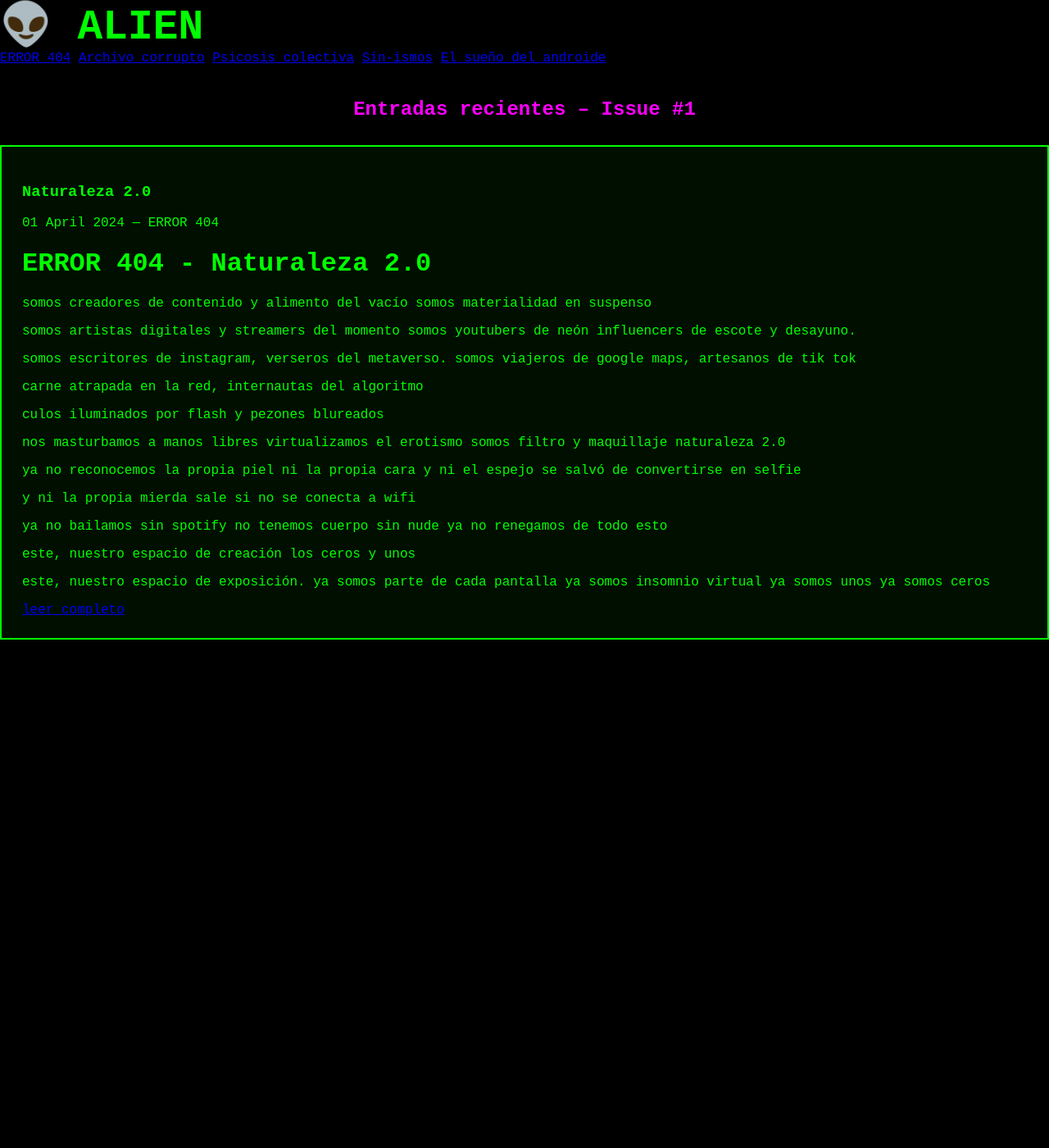
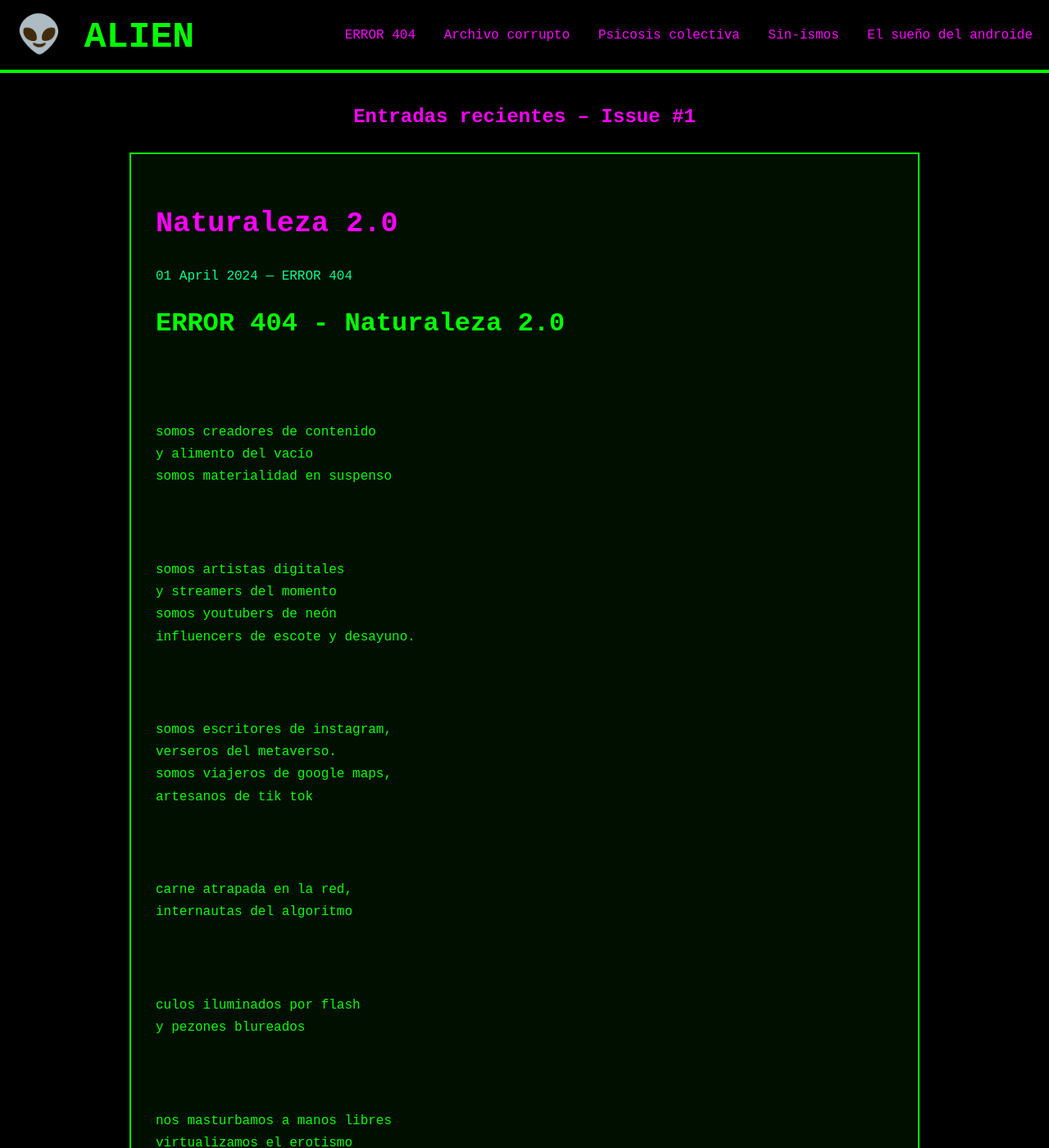
Before and after one commit to alienrevista-nave/Alien-Revista-2.0, a Jekyll site: the page built from index.md, in a window 1280 px wide and 1400 px high. Shown: the whole window at 82% size. Built offline with Jekyll 4.4.1, drawn with Linux system fonts in a browser that asks for light colours.

Commit message:
Update style.css

```diff
--- a/assets/css/style.css
+++ b/assets/css/style.css
@@ -1,75 +1,57 @@
 body {
-  background: black;
+  background: black !important;
   color: #00ff00;
   font-family: 'Courier New', Courier, monospace;
   margin: 0;
   padding: 0;
 }
 
-.top-bar {
+.header {
+  position: sticky;
+  top: 0;
+  background: black;
+  border-bottom: 4px solid #00ff00;
+  padding: 15px 20px;
   display: flex;
   justify-content: space-between;
   align-items: center;
-  padding: 15px 20px;
-  border-bottom: 5px solid #00ff00;
-  background: black;
-  position: sticky;
-  top: 0;
   z-index: 100;
 }
 
 .logo {
-  font-size: 3.2em;
+  font-size: 2.8em;
   color: #00ff00;
   font-weight: bold;
 }
 
-.nav-buttons a {
+.nav a {
   color: #ff00ff;
   margin-left: 25px;
-  font-size: 1.1em;
   text-decoration: none;
 }
 
-.main-grid {
-  display: grid;
-  grid-template-columns: 2fr 1fr;
-  max-width: 1300px;
-  margin: 30px auto;
-  gap: 30px;
-  padding: 0 20px;
+.post-card {
+  background: rgba(0, 255, 0, 0.06);
+  border: 2px solid #00ff00;
+  padding: 30px;
+  max-width: 900px;
+  margin: 0 auto 40px;
 }
 
-.post-card {
-  background: rgba(0,255,0,0.06);
-  border: 2px solid #00ff00;
-  padding: 25px;
+.post-card h3 {
+  color: #ff00ff;
+  font-size: 2.2em;
 }
 
-.post-card h2 {
-  color: #ff00ff;
-  font-size: 2.4em;
+.meta {
+  color: #00ff88;
 }
 
-.right-column {
-  display: flex;
-  flex-direction: column;
-  gap: 25px;
+.content {
+  white-space: pre-wrap;
+  line-height: 1.7;
 }
 
-.error-card, .spotify-card {
-  background: rgba(0,255,0,0.05);
-  border: 2px solid #00ff00;
-  padding: 20px;
+.leer {
+  color: #ff00ff;
 }
-
-.spotify-card p {
-  color: #ff00ff;
-  margin-bottom: 10px;
-}
-
-@media (max-width: 900px) {
-  .main-grid {
-    grid-template-columns: 1fr;
-  }
-}
```
